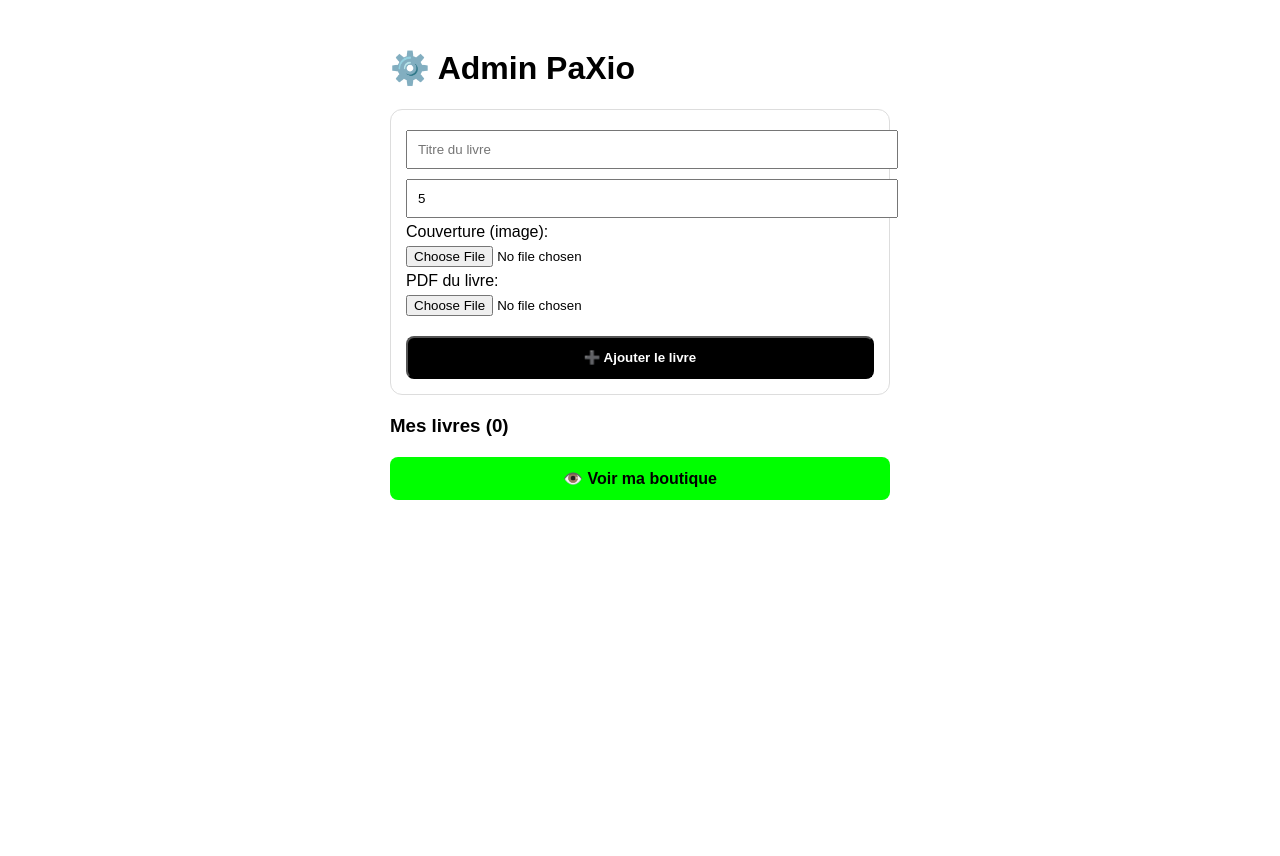
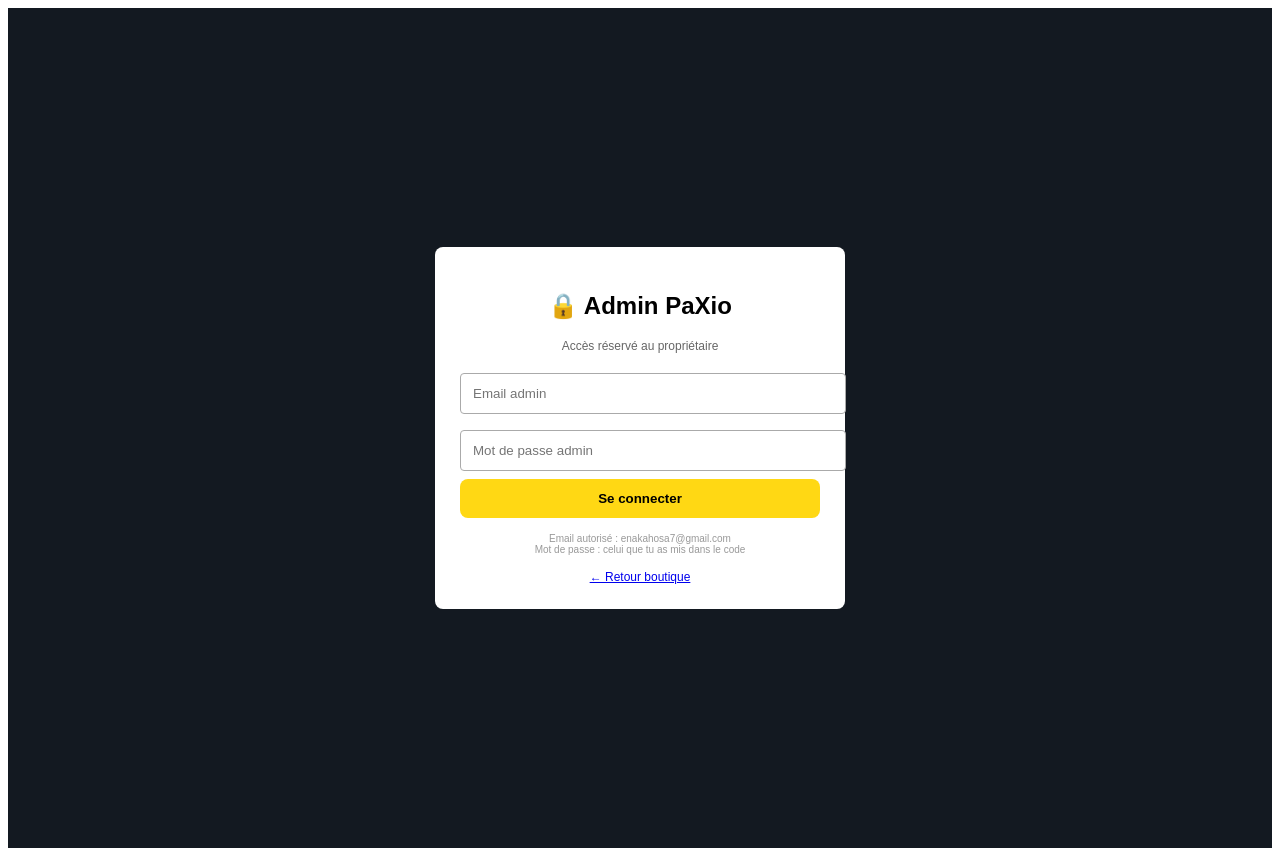
Before and after one commit to cmprojetsmasi/paxio, a Next.js app: page /admin in a window 1280 px wide. Before the commit the page ends 800 px from the top, so only its background shows below. Built offline with nearby package versions, Linux system fonts and the light colour scheme.

Commit message:
Refactor admin component with login and book management

```diff
--- a/pages/admin.js
+++ b/pages/admin.js
@@ -1,73 +1,74 @@
 import { useState, useEffect } from 'react'
 
 export default function Admin() {
+  const [isAdmin, setIsAdmin] = useState(false)
+  const [login, setLogin] = useState({email:'', pass:''})
   const [livres, setLivres] = useState([])
-  const [form, setForm] = useState({ titre: '', prix: '5', couverture: '', pdf: '' })
+  const [form, setForm] = useState({titre:'', prix:'5 $', couverture:'', pdf:''})
+
+  // CHANGE TON MOT DE PASSE ADMIN ICI - PAS TON MOT DE PASSE GMAIL !
+  const ADMIN_EMAIL = "enakahosa7@gmail.com"
+  const ADMIN_PASS = "PaXio2026Admin!" // <-- Mets ton propre mot de passe secret ici
 
   useEffect(() => {
-    const saved = JSON.parse(localStorage.getItem('paxio_livres') || '[]')
-    setLivres(saved)
+    setIsAdmin(localStorage.getItem('paxio_admin') === 'true')
+    setLivres(JSON.parse(localStorage.getItem('paxio_livres') || '[]'))
   }, [])
 
-  const saveLivres = (newLivres) => {
-    setLivres(newLivres)
-    localStorage.setItem('paxio_livres', JSON.stringify(newLivres))
-    alert('Livre ajouté ! Va voir sur /')
+  const seConnecter = () => {
+    if(login.email === ADMIN_EMAIL && login.pass === ADMIN_PASS) {
+      localStorage.setItem('paxio_admin', 'true')
+      setIsAdmin(true)
+    } else {
+      alert('Email ou mot de passe Admin incorrect')
+    }
   }
 
-  const handleAdd = () => {
-    if(!form.titre || !form.couverture) return alert('Titre et couverture obligatoires')
-    const newLivres = [...livres, { ...form, id: Date.now() }]
-    saveLivres(newLivres)
-    setForm({ titre: '', prix: '5', couverture: '', pdf: '' })
+  const deconnecterAdmin = () => {
+    localStorage.removeItem('paxio_admin')
+    setIsAdmin(false)
   }
 
-  const handleFile = (e, type) => {
-    const file = e.target.files[0]
-    if(!file) return
-    const reader = new FileReader()
-    reader.onload = (ev) => {
-      setForm({...form, [type]: ev.target.result})
-    }
-    reader.readAsDataURL(file)
+  const ajouter = () => {
+    if(!form.titre || !form.couverture || !form.pdf) return alert('Remplis tout')
+    const newLivre = {id: Date.now(), ...form}
+    const newList = [...livres, newLivre]
+    localStorage.setItem('paxio_livres', JSON.stringify(newList))
+    setLivres(newList)
+    setForm({titre:'', prix:'5 $', couverture:'', pdf:''})
+    alert('Livre ajouté ! ' + newList.length + ' livres en vitrine')
   }
 
-  const supprimer = (id) => {
-    const newLivres = livres.filter(l => l.id !== id)
-    saveLivres(newLivres)
+  if(!isAdmin) {
+    return (
+      <div style={{fontFamily:'Arial', background:'#131921', minHeight:'100vh', display:'flex', alignItems:'center', justifyContent:'center', padding:'20px'}}>
+        <div style={{background:'white', padding:'25px', borderRadius:'8px', width:'100%', maxWidth:'360px'}}>
+          <h2 style={{textAlign:'center'}}>🔒 Admin PaXio</h2>
+          <p style={{fontSize:'12px', color:'#666', textAlign:'center'}}>Accès réservé au propriétaire</p>
+          <input placeholder="Email admin" value={login.email} onChange={e=>setLogin({...login, email:e.target.value})} style={{width:'100%', padding:'12px', margin:'8px 0', border:'1px solid #aaa', borderRadius:'4px'}}/>
+          <input type="password" placeholder="Mot de passe admin" value={login.pass} onChange={e=>setLogin({...login, pass:e.target.value})} style={{width:'100%', padding:'12px', margin:'8px 0', border:'1px solid #aaa', borderRadius:'4px'}}/>
+          <button onClick={seConnecter} style={{width:'100%', background:'#FFD814', border:'none', padding:'12px', borderRadius:'8px', fontWeight:'bold', cursor:'pointer'}}>Se connecter</button>
+          <p style={{fontSize:'10px', color:'#999', marginTop:'15px', textAlign:'center'}}>Email autorisé : enakahosa7@gmail.com<br/>Mot de passe : celui que tu as mis dans le code</p>
+          <a href="/" style={{display:'block', textAlign:'center', marginTop:'15px', fontSize:'12px'}}>← Retour boutique</a>
+        </div>
+      </div>
+    )
   }
 
   return (
-    <div style={{padding:'20px', maxWidth:'500px', margin:'0 auto', fontFamily:'sans-serif'}}>
-      <h1>⚙️ Admin PaXio</h1>
-
-      <div style={{border:'1px solid #ddd', padding:'15px', borderRadius:'12px', marginBottom:'20px'}}>
-        <input placeholder="Titre du livre" value={form.titre} onChange={e=>setForm({...form, titre: e.target.value})} style={{width:'100%', padding:'10px', margin:'5px 0'}} />
-        <input placeholder="Prix ex: 5$ " value={form.prix} onChange={e=>setForm({...form, prix: e.target.value})} style={{width:'100%', padding:'10px', margin:'5px 0'}} />
-
-        <label>Couverture (image):</label>
-        <input type="file" accept="image/*" onChange={e=>handleFile(e, 'couverture')} style={{width:'100%', margin:'5px 0'}}/>
-
-        <label>PDF du livre:</label>
-        <input type="file" accept=".pdf" onChange={e=>handleFile(e, 'pdf')} style={{width:'100%', margin:'5px 0'}}/>
-
-        {form.couverture && <img src={form.couverture} style={{width:'100px', marginTop:'10px'}}/>}
-
-        <button onClick={handleAdd} style={{width:'100%', background:'black', color:'white', padding:'12px', borderRadius:'8px', marginTop:'15px', fontWeight:'bold'}}>➕ Ajouter le livre</button>
+    <div style={{fontFamily:'Arial', padding:'20px', background:'#EAEDED', minHeight:'100vh'}}>
+      <div style={{maxWidth:'600px', margin:'0 auto', background:'white', padding:'20px', borderRadius:'8px'}}>
+        <div style={{display:'flex', justifyContent:'space-between', alignItems:'center'}}>
+          <h2>Admin PaXio - {livres.length} livres</h2>
+          <button onClick={deconnecterAdmin} style={{background:'#f0f0f0', border:'1px solid #ddd', padding:'6px 12px', borderRadius:'4px', fontSize:'12px'}}>Déconnexion</button>
+        </div>
+        <input placeholder="Titre du livre" value={form.titre} onChange={e=>setForm({...form, titre:e.target.value})} style={{width:'100%', padding:'10px', margin:'6px 0', border:'1px solid #ccc', borderRadius:'4px'}}/>
+        <input placeholder="Prix ex: 5 $" value={form.prix} onChange={e=>setForm({...form, prix:e.target.value})} style={{width:'100%', padding:'10px', margin:'6px 0', border:'1px solid #ccc', borderRadius:'4px'}}/>
+        <input placeholder="Lien image couverture" value={form.couverture} onChange={e=>setForm({...form, couverture:e.target.value})} style={{width:'100%', padding:'10px', margin:'6px 0', border:'1px solid #ccc', borderRadius:'4px'}}/>
+        <input placeholder="Lien PDF du livre" value={form.pdf} onChange={e=>setForm({...form, pdf:e.target.value})} style={{width:'100%', padding:'10px', margin:'6px 0', border:'1px solid #ccc', borderRadius:'4px'}}/>
+        <button onClick={ajouter} style={{width:'100%', background:'#FFD814', border:'none', padding:'12px', borderRadius:'8px', fontWeight:'bold', marginTop:'10px', cursor:'pointer'}}>Ajouter à la vitrine</button>
+        <a href="/" style={{display:'block', textAlign:'center', marginTop:'15px', color:'#0066c0'}}>Voir la boutique</a>
       </div>
-
-      <h3>Mes livres ({livres.length})</h3>
-      {livres.map(l=>(
-        <div key={l.id} style={{display:'flex', gap:'10px', border:'1px solid #eee', padding:'10px', margin:'5px 0', borderRadius:'8px'}}>
-          <img src={l.couverture} style={{width:'50px', height:'60px', objectFit:'cover'}}/>
-          <div style={{flex:1}}>
-            <b>{l.titre}</b><br/>{l.prix}
-          </div>
-          <button onClick={()=>supprimer(l.id)} style={{background:'red', color:'white', border:'none', borderRadius:'6px', padding:'5px 10px'}}>X</button>
-        </div>
-      ))}
-
-      <a href="/" style={{display:'block', textAlign:'center', marginTop:'20px', background:'#0f0', padding:'12px', borderRadius:'8px', textDecoration:'none', color:'black', fontWeight:'bold'}}>👁️ Voir ma boutique</a>
     </div>
   )
-  }
+    }
```
